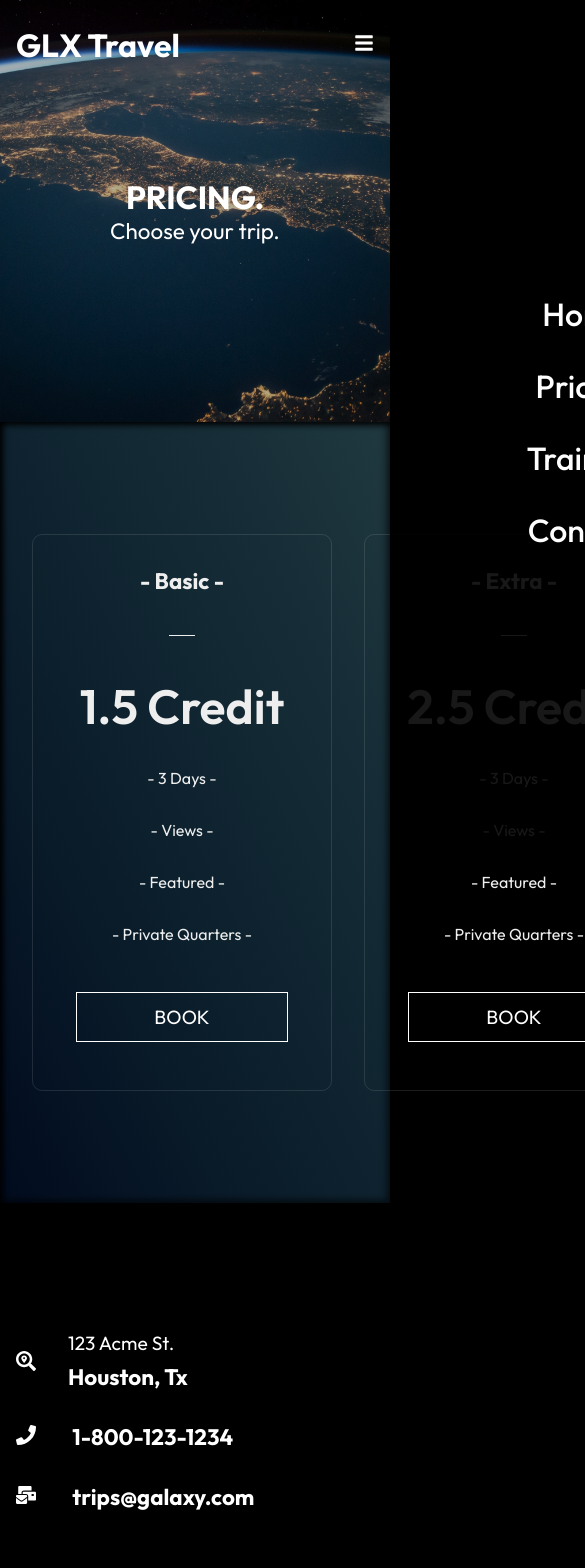
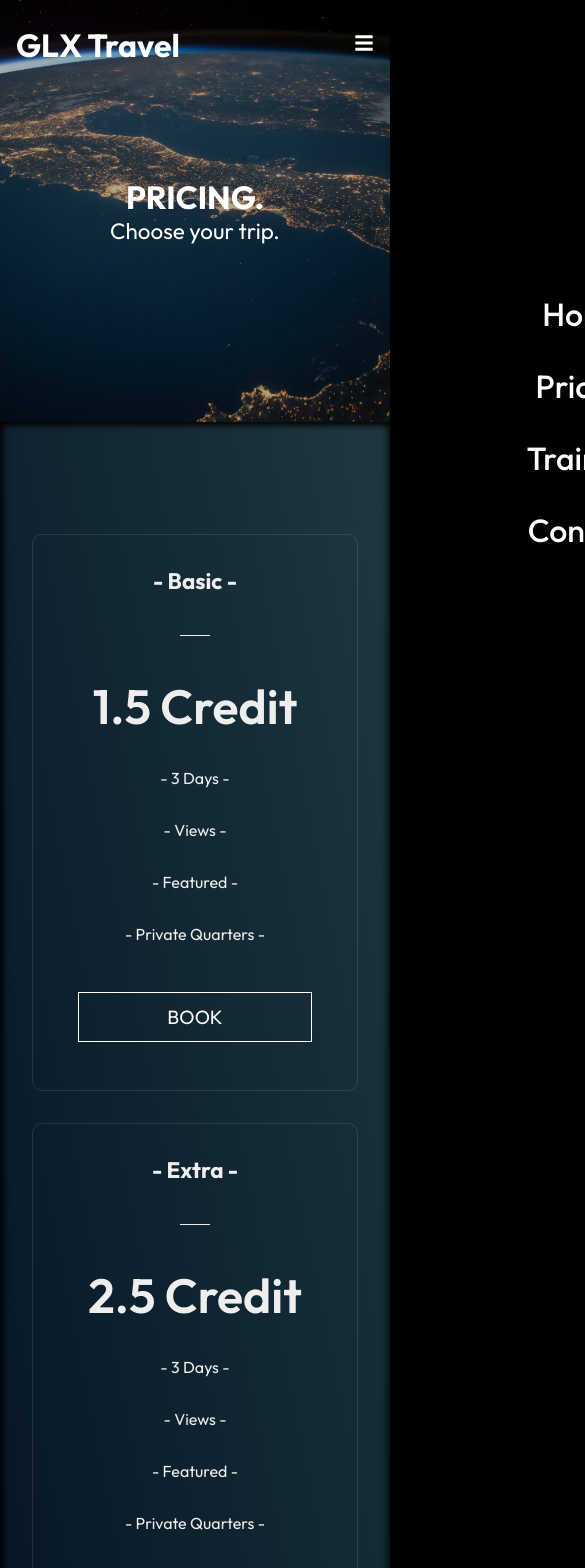
Before and after one commit to RDGray/react-router-landing-page, a React (Create React App) app: page /pricing in a window 390 px wide. Shown: the top 1568 px of the page, 585 px wide, since content can reach past the window. Built offline with nearby package versions, Linux system fonts and the light colour scheme.

Commit message:
Pricing styles medias

```diff
--- a/src/components/PricingStyles.css
+++ b/src/components/PricingStyles.css
@@ -29,13 +29,13 @@
   border-radius: 10px;
   color: #eee;
   transition: all 0.2s ease-in-out;
+  min-width: 18.75rem;
 }
 
 .card {
   text-align: center;
   padding: 1rem;
   margin: 1rem;
-  min-width: 300px;
 }
 .card:hover {
   scale: 1.05;
@@ -81,3 +81,11 @@
   width: 80%;
   margin: 2rem auto;
 }
+
+@media screen and (max-width: 980px) {
+  .card-container {
+    max-width: 31.25rem;
+    margin: auto;
+    grid-template-columns: 1fr;
+  }
+}
```
